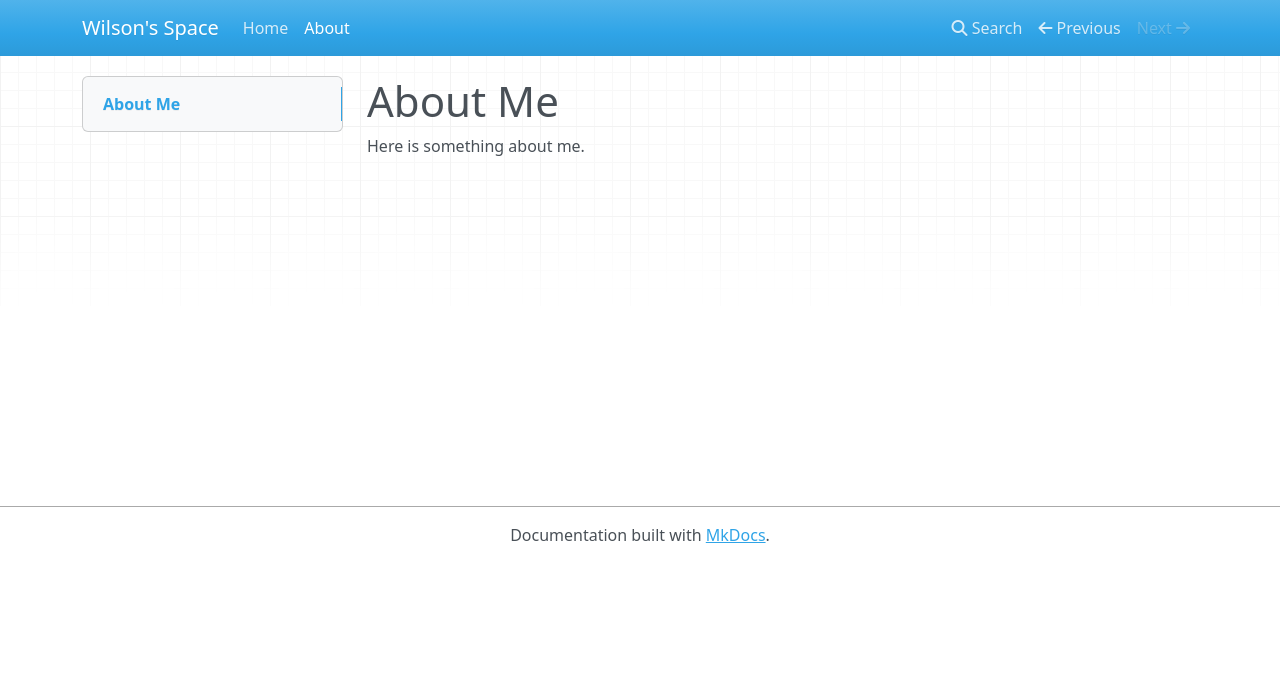
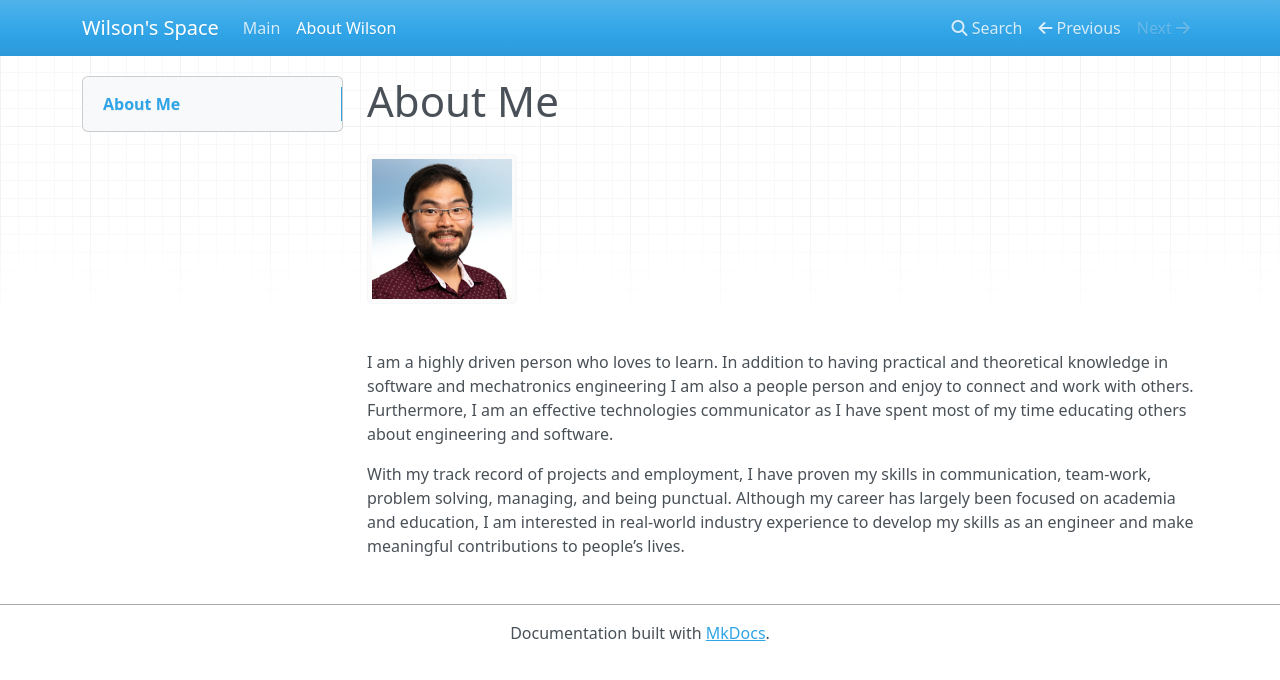
Before and after one commit to wilson-kong/resume, an MkDocs documentation site: the page built from docs/about.md, in a window 1280 px wide. Shown: the top 680 px of the page. Built offline with MkDocs 1.6.1, drawn with Linux system fonts in a browser that asks for light colours; nearby versions of some CDN libraries.

Commit message:
added image and size

```diff
--- a/docs/about.md
+++ b/docs/about.md
@@ -1,3 +1,9 @@
 # About Me
-Here is something about me.
 <!-- ![alt text](img/headshot.png) -->
+<!-- <img src="img/headshot.png" alt="drawing" width="150"/> -->
+
+![](img/headshot.png){: style="height:150px;width:150px"}
+
+I am a highly driven person who loves to learn. In addition to having practical and theoretical knowledge in software and mechatronics engineering I am also a people person and enjoy to connect and work with others. Furthermore, I am an effective technologies communicator as I have spent most of my time educating others about engineering and software.
+
+With my track record of projects and employment, I have proven my skills in communication, team-work, problem solving, managing, and being punctual. Although my career has largely been focused on academia and education, I am interested in real-world industry experience to develop my skills as an engineer and make meaningful contributions to people’s lives.
--- a/mkdocs.yml
+++ b/mkdocs.yml
@@ -1,5 +1,7 @@
 site_name: Wilson's Space
 nav:
-  - Home: index.md
-  - About: about.md
+  - Main: index.md
+  - About Wilson: about.md
 # theme: readthedocs
+markdown_extensions:
+  - attr_list
```
